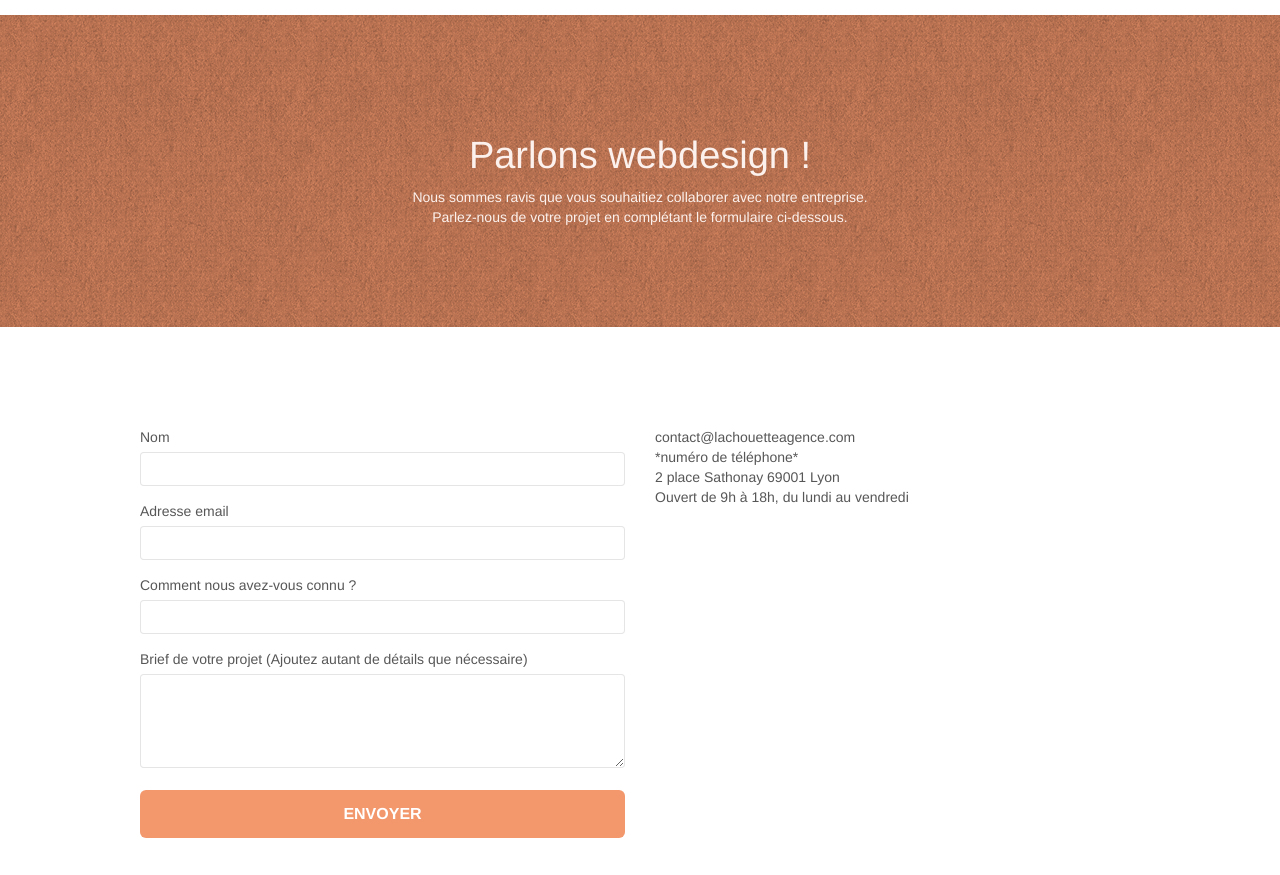
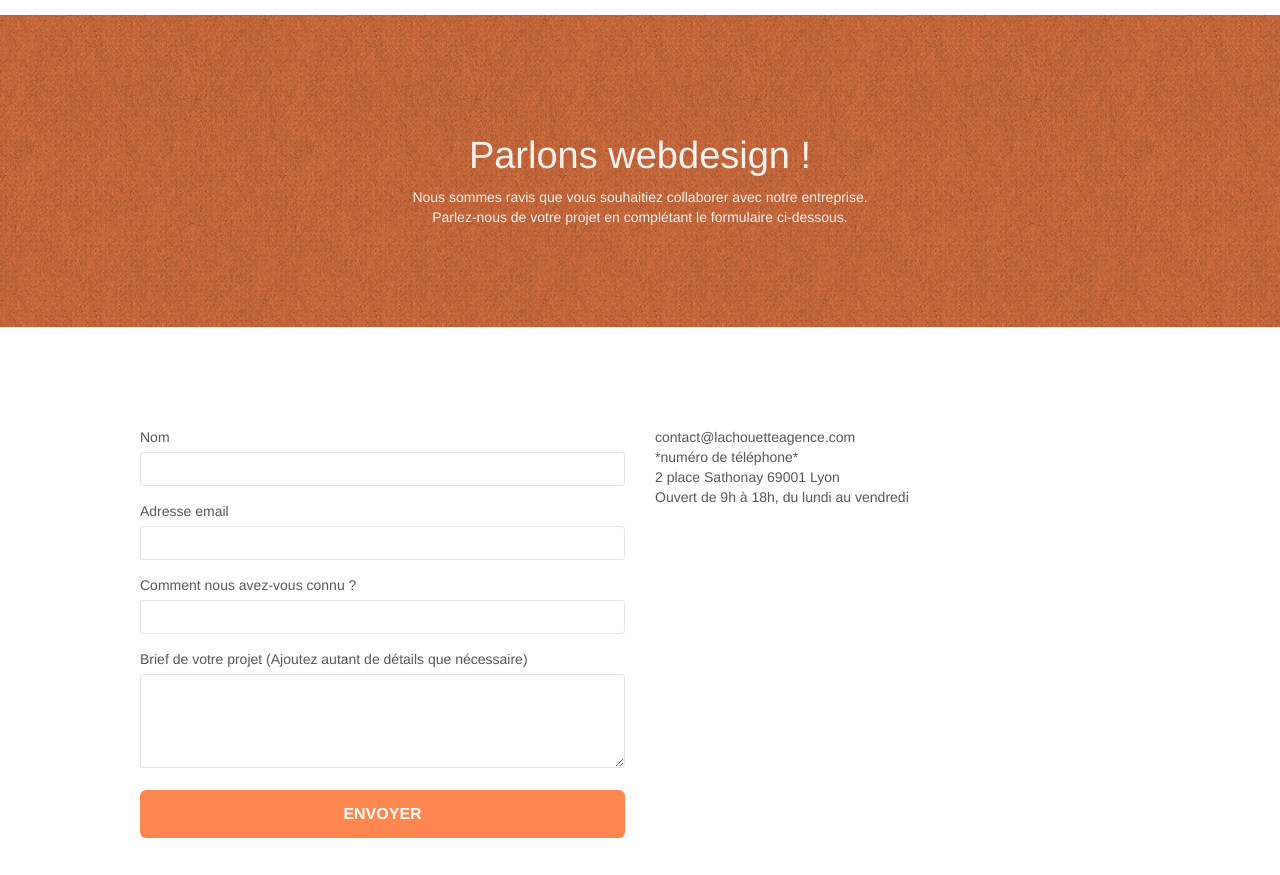
Before and after one commit to ginsengweb/solenebonnardot_4_23082021, a plain HTML site: page contact.html in a window 1280 px wide. Shown: the part 77-952 px from the top of the page. Drawn offline with Linux system fonts and the light colour scheme.

Commit message:
accessibilité

```diff
--- a/style.css
+++ b/style.css
@@ -777,7 +777,7 @@ h4 {
 }
 
 .bgc-atomic-tangerine {
-  background-color: #f3976c;
+  background-color: #ff864e;
 }
 
 .tc-white {
@@ -785,7 +785,7 @@ h4 {
 }
 
 .btn-atomic-tangerine {
-  background: #f3976c;
+  background: #ff864e;
   color: #ffffff !important;
 }
 
@@ -803,7 +803,7 @@ h4 {
 }
 
 .ltc-atomic-tangerine {
-  color: #f3976c !important;
+  color: #ff864e !important;
 }
 
 .ltc-atomic-tangerine:hover {
```
